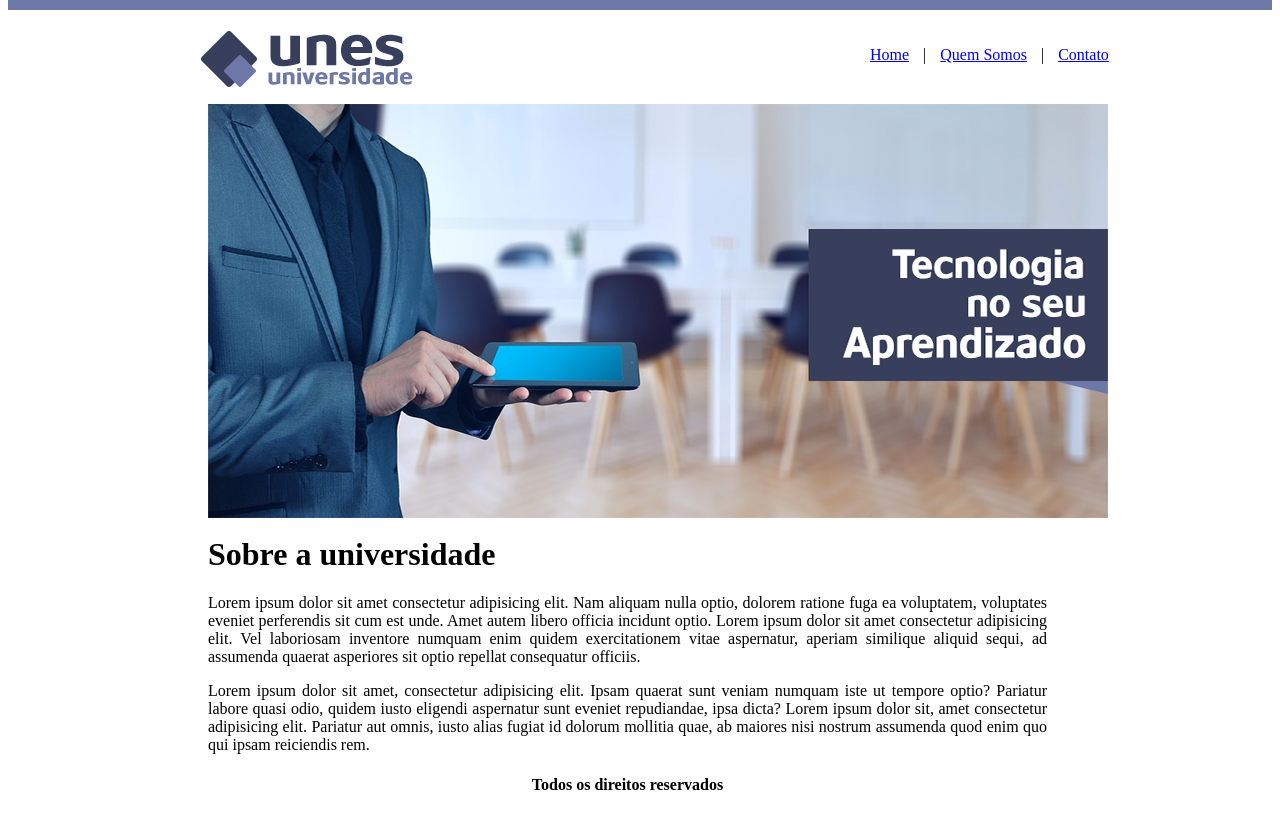
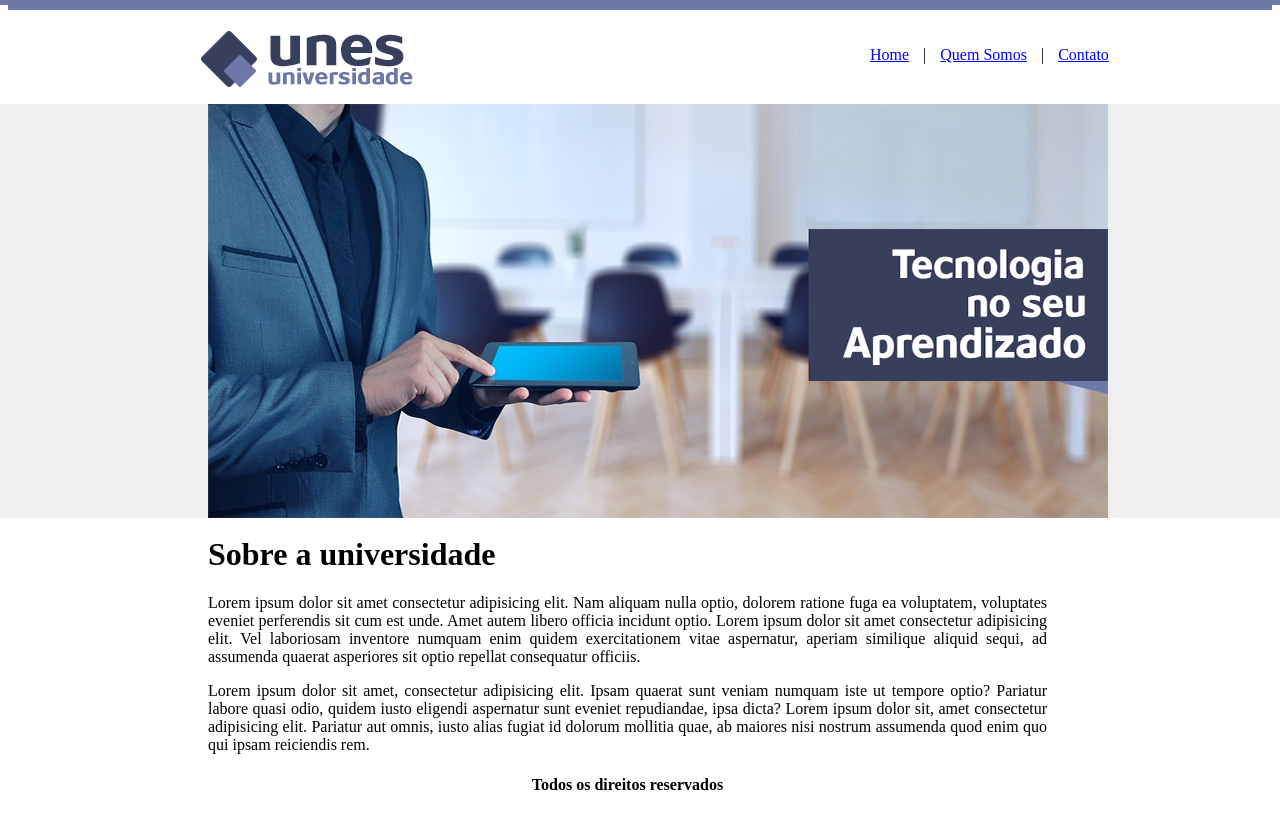
Before and after one commit to LucasRomero2003/Desafio_1, a Flask app: page / in a window 1280 px wide. Run offline with Flask 2, Linux system fonts and the light colour scheme.

Commit message:
Update estilo.css

```diff
--- a/static/css/estilo.css
+++ b/static/css/estilo.css
@@ -1,6 +1,5 @@
 body {
-    background-color: white;
-    color: black ;
+    background-image: url(../images/fundo.png);
 }
 
 /*LINHA */
```
